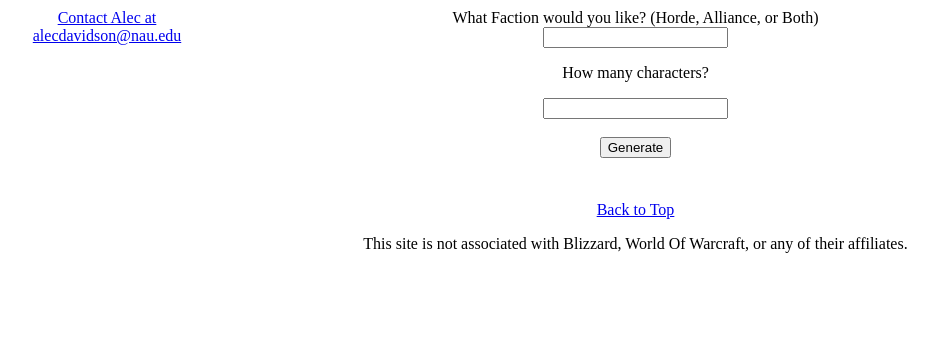
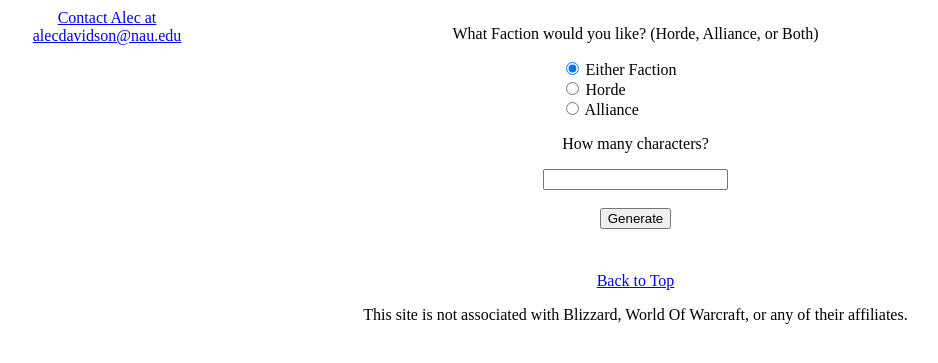
Before and after one commit to alecdavidson/wowcharacter, a Flask app: page / in a window 1280 px wide. Shown: the top 363 px of the page, without its empty margins (32-970 px from the left). Run offline with Flask 2, Linux system fonts and the light colour scheme.

Commit message:
adde dradio buttons

```diff
--- a/server.py
+++ b/server.py
@@ -13,8 +13,8 @@ class View(flask.views.MethodView):
     return flask.render_template('index.html')
 
   def post(self):
-    faction = str(flask.request.form['faction'])
-    count = str(flask.request.form['count'])
+    faction = flask.request.form['faction']
+    count = flask.request.form['count']
 
     wowcharacter.main(faction, count)
     return self.get()
--- a/templates/index.html
+++ b/templates/index.html
@@ -29,10 +29,19 @@
 			</div>
 
 			<div id="content" align="center">
+                <p>
 				What Faction would you like? (Horde, Alliance, or Both)
+                </p>
 				<form action="/" method="post">
-					<input type="text" name="faction" />
+                  <div style="width:150px; text-align:left">
+					<input type="radio" name="faction" value="b" checked> Either Faction
+                    <br>
+                    <input type="radio" name="faction" value="h"> Horde
+                    <br>
+                    <input type="radio" name="faction" value="a"> Alliance
+                    <br>
 					<p>
+                  </div>
 					How many characters?
 					</p>
 					<input type="text" name="count" />
```
Also changed, not shown: 1 other file.
